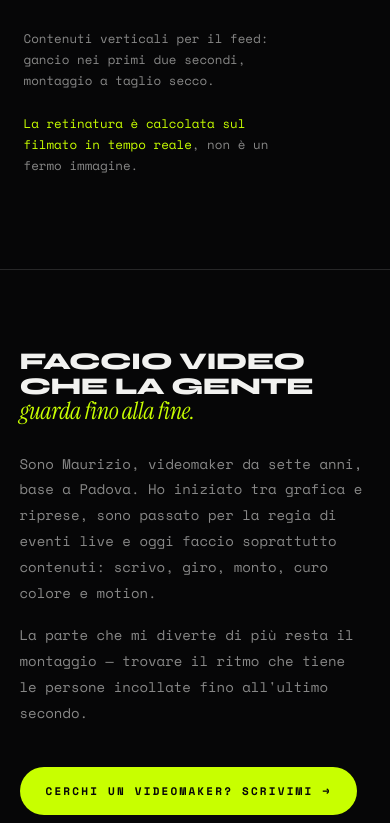
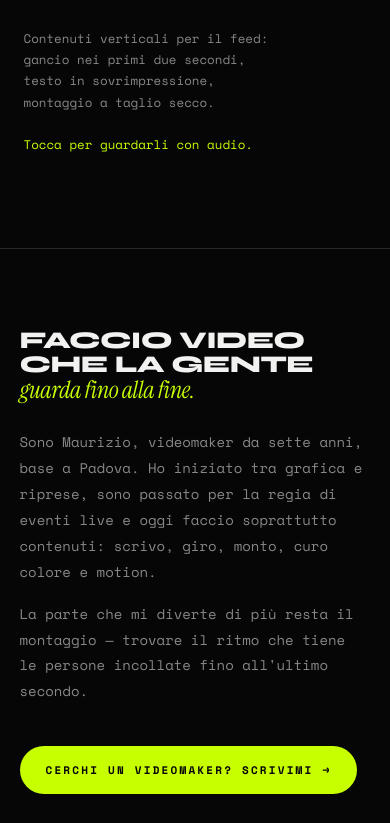
Before and after one commit to IlDrScotti/portfolio, a plain HTML site: page index.html in a window 390 px wide. Shown: the part 3089-3912 px from the top of the page. Drawn offline with nearby package versions, Linux system fonts and the light colour scheme.

Commit message:
Add files via upload

```diff
--- a/index.html
+++ b/index.html
@@ -187,7 +187,9 @@ nav a:hover{background:var(--lime);color:var(--ink)}
 .bio{padding:80px 5vw;display:grid;grid-template-columns:1.3fr .7fr;gap:56px;
   border-top:1px solid rgba(242,242,240,.14);margin-top:40px}
 .lead{font-family:'Syne',sans-serif;font-weight:800;text-transform:uppercase;letter-spacing:-.02em;
-  font-size:clamp(24px,3.6vw,46px);line-height:1.02;margin:0 0 26px}
+  font-size:clamp(24px,3.6vw,46px);line-height:1.02;margin:0 0 26px;text-wrap:balance}
+/* l'a capo va forzato solo dove "la gente guarda fino alla fine" sta tutto in riga */
+@media(min-width:1400px){.lead .l1{display:block}}
 .lead em{font-family:'Instrument Serif',serif;font-style:italic;font-weight:400;
   text-transform:none;color:var(--lime)}
 .bio p{font-size:14px;line-height:1.85;color:var(--dim);max-width:58ch;margin:0 0 16px}
@@ -347,13 +349,14 @@ footer{padding:26px 5vw 40px;display:flex;justify-content:space-between;flex-wra
     <div class="tint"></div>
     <div class="short-c"><span>MR1 MK3</span><span>9:16</span></div>
   </div>
-  <p class="shorts-note">Contenuti verticali per il feed: gancio nei primi due secondi, montaggio a taglio secco.
-  <br><br><b>La retinatura è calcolata sul filmato in tempo reale</b>, non è un fermo immagine.</p>
+  <p class="shorts-note">Contenuti verticali per il feed: gancio nei primi due secondi,
+  testo in sovrimpressione, montaggio a taglio secco.
+  <br><br><b>Tocca per guardarli con audio.</b></p>
 </div>
 
 <section class="bio">
   <div>
-    <h2 class="lead">Faccio video che la gente<br><em>guarda fino alla fine.</em></h2>
+    <h2 class="lead"><span class="l1">Faccio video che</span> la gente <em>guarda fino alla fine.</em></h2>
     <p>Sono Maurizio, videomaker da sette anni, base a Padova. Ho iniziato tra grafica e riprese, sono passato per la regia di eventi live e oggi faccio soprattutto contenuti: scrivo, giro, monto, curo colore e motion.</p>
     <p>La parte che mi diverte di più resta il montaggio — trovare il ritmo che tiene le persone incollate fino all'ultimo secondo.</p>
     <a class="cta" href="mailto:mauriziomazzuferi@yahoo.it">Cerchi un videomaker? Scrivimi →</a>
```
